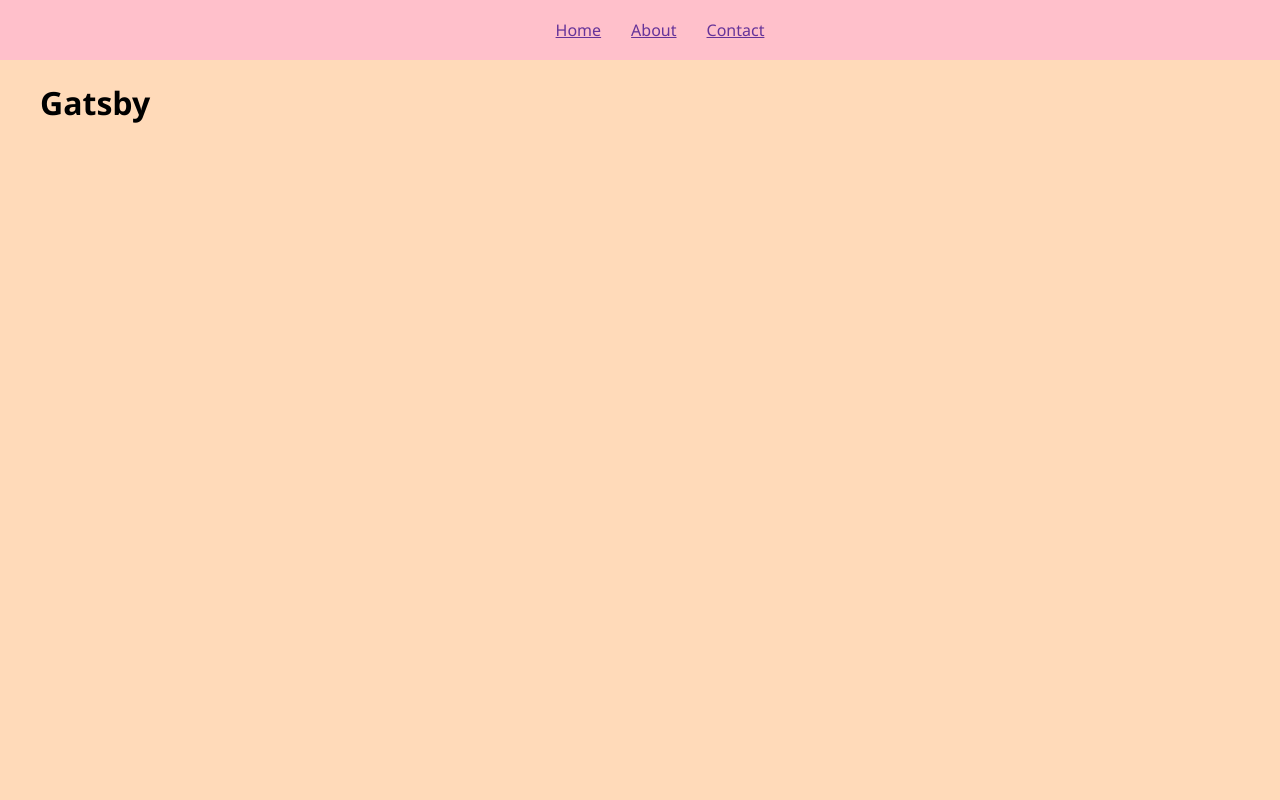
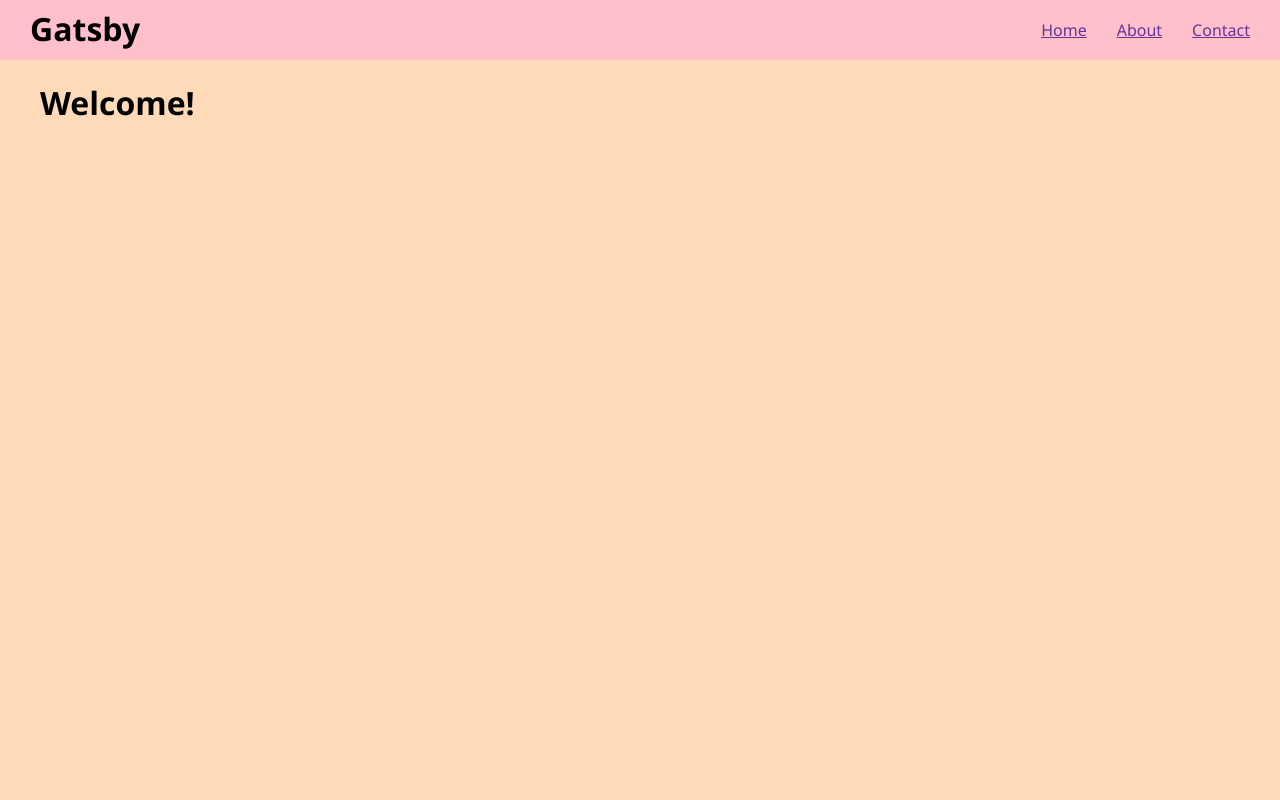
Before and after one commit to kourosh-neyestani/react-gatsby-application, a Gatsby site: page / in a window 1280 px wide. Shown: the top 800 px of the page. Built offline with nearby package versions, Linux system fonts and the light colour scheme; Gatsby itself is replaced by a stand-in of ours.

Commit message:
add  StaticQuery from gatsby for test

```diff
--- a/src/components/header.js
+++ b/src/components/header.js
@@ -1,10 +1,23 @@
 import React from "react"
-import { Link } from "gatsby"
+import { Link, StaticQuery, graphql } from "gatsby"
 import styles from "./header.module.scss"
 
-export default function Header() {
-  return (
+export default () => (
+  <StaticQuery
+    query={graphql`
+      {
+        site {
+          siteMetadata {
+            title
+            siteUrl
+            description
+          }
+        }
+      }
+    `}
+    render={data => (
       <header className={styles.header}>
+        <h1>{data.site.siteMetadata.title}</h1>
         <ul>
           <li>
             <Link to={`/`}>Home</Link>
@@ -17,5 +30,6 @@
           </li>
         </ul>
       </header>
+    )}
+  />
 )
-}
--- a/src/components/header.module.scss
+++ b/src/components/header.module.scss
@@ -3,7 +3,7 @@
 .header {
   height: 60px;
   line-height: 60px;
-  text-align: center;
+  position: relative;
   background-color: $color-4;
   color: #000;
 
@@ -11,7 +11,16 @@
     color: $color-1;
   }
 
+h1 {
+  top: -22px;
+  left: 30px;
+  position: absolute;
+}
+
   ul {
+    top: 0;
+    right: 30px;
+    position: absolute;
       margin: 0 -15px;
       li {
           display: inline-block;
--- a/src/pages/index.js
+++ b/src/pages/index.js
@@ -1,20 +1,10 @@
 import React from "react"
 import Layout from "../components/layout"
 
-export default function Home({data}) {
+export default function Home() {
   return (
     <Layout>
-      <h1>{data.site.siteMetadata.title}</h1>
+      <h1>Welcome!</h1>
     </Layout>
   )
 }
-
-export const query = graphql `{
-  site {
-   siteMetadata {
-     title
-     siteUrl
-     description
-   }
-  }
-}`
```
Lines whose indentation alone changed are shown as unchanged.
